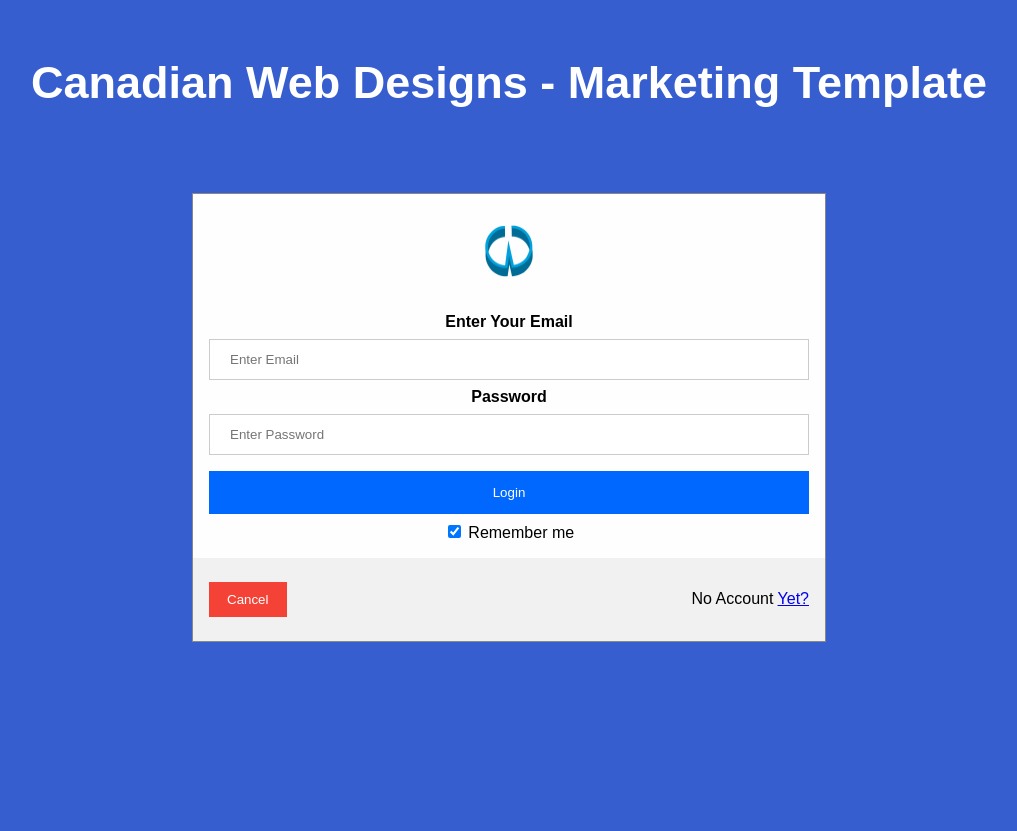
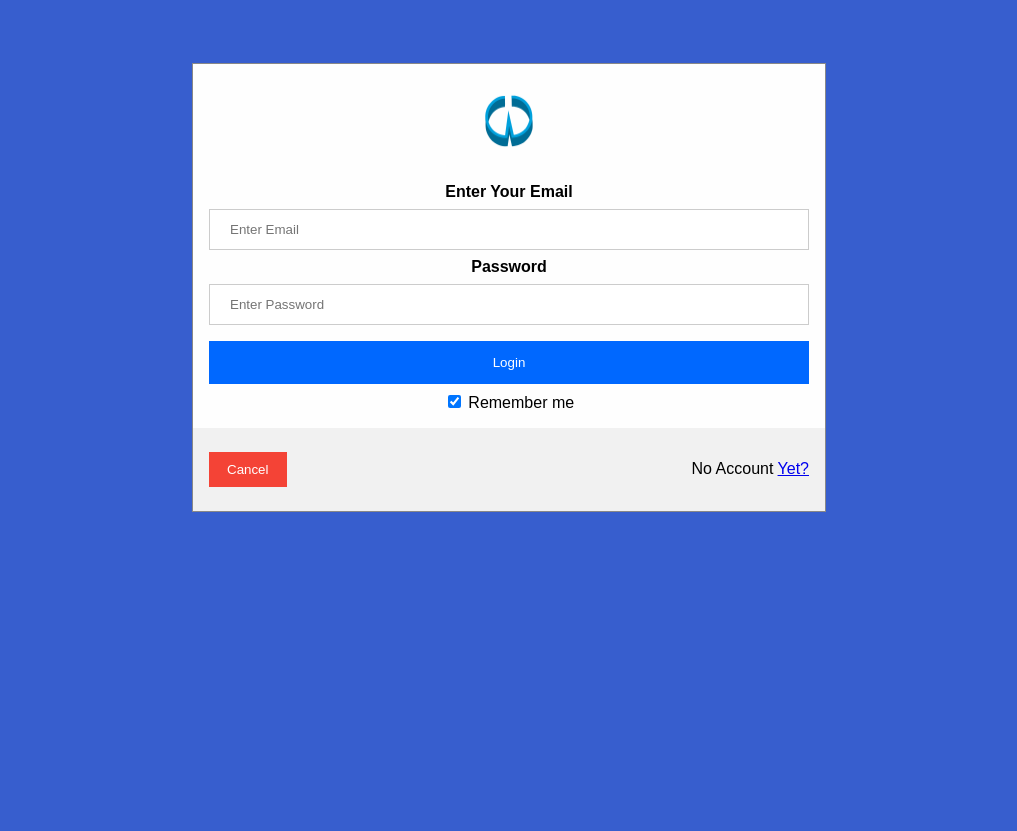
Before and after one commit to Ran05/cwd-marketing-template, a Flask app: page / in a window 1280 px wide. Shown: the whole page, without its empty margins (131-1148 px from the left). After the commit the page ends 512 px from the top, so only its background shows below. Run offline with Flask 2, Linux system fonts and the light colour scheme; some libraries are stand-ins or nearby versions.

Commit message:
styling login templates

```diff
--- a/templates/login.html
+++ b/templates/login.html
@@ -6,17 +6,12 @@
     <meta name="viewport" content="width=device-width, initial-scale=1.0">
     <title>Login-Canadian Web Designs</title>
     <link rel="stylesheet" href="/static/img/css/login.css">
+    <link rel="shortcut icon" type="image/jpg" href="/static/img/favicon-32x32.png"/>
 
 </head>
 <body>
-    <body>
         <div>
-              <h2 class="cwd-t-heading">Canadian Web Designs - Marketing Template</h2>
-                 <!-- <button onclick="document.getElementById('id01').style.display='block'" style="width:auto;">Login</button> -->
-                <div id="id01" class="modal">
-        </div>
-
-
+           <div id="id01" class="modal"></div>
     <!-- Form Action Submit -->
 
           <form class="modal-content animate" action="" method="post">
@@ -44,19 +39,5 @@
             </div>
           </form>
         </div>
-
-        <!-- <script>
-        // Get the modal
-        var modal = document.getElementById('id01');
-
-        // When the user clicks anywhere outside of the modal, close it
-        window.onclick = function(event) {
-            if (event.target == modal) {
-                modal.style.display = "none";
-            }
-        }
-        </script> -->
-
-        </body>
 </body>
 </html>
```
Also changed, not shown: static/img/css/login.css (line endings or trailing spaces), static/img/favicon-32x32.png (added).
